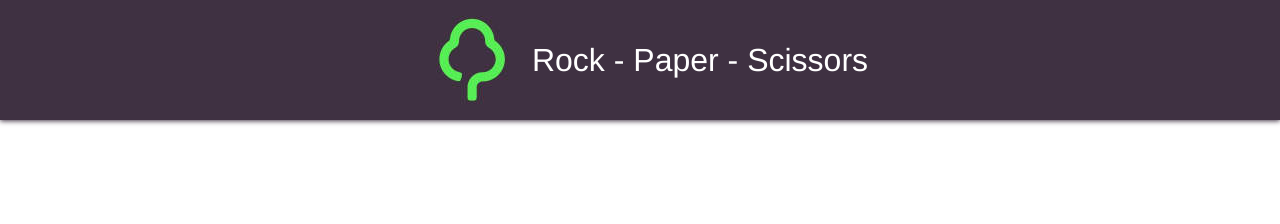
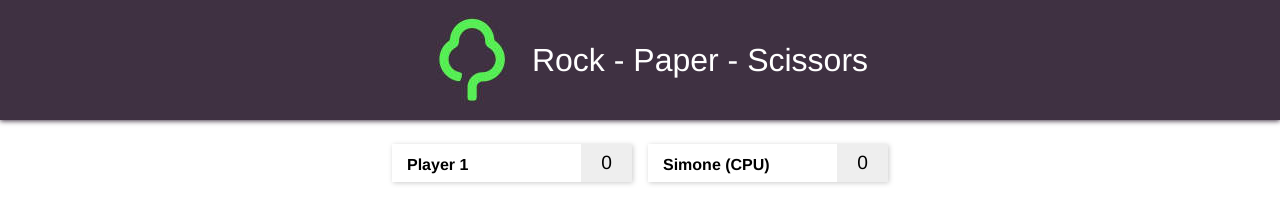
Before and after one commit to DanAlvares/rock-paper-scissors, a website built with webpack: page public/index.html in a window 1280 px wide. Built offline with nearby package versions, Linux system fonts and the light colour scheme.

Commit message:
Add Scoreboard

```diff
--- a/public/index.html
+++ b/public/index.html
@@ -1,15 +1,25 @@
 <!DOCTYPE html>
 <html>
+
 <head>
 	<title>Rock - Paper - Scissors</title>
 	<meta charset="UTF-8" />
 	<meta name="description" content="" />
 	<meta name="viewport" content="width=device-width, initial-scale=1" />
 </head>
+
 <body>
 	<header>
 		<img src="../src/images/logo.jpeg" alt="Gumtree Logo">
 		<h1>Rock - Paper - Scissors</h1>
 	</header>
+	<main class="game">
+		<section class="scoreboard">
+			<div class="player-one"><strong>Player 1</strong> <span class="score">0</span></div>
+			<div class="player-two"><strong>Simone (CPU)</strong> <span class="score">0</span></div>
+		</section>
+
+	</main>
 </body>
+
 </html>
--- a/src/css/_global.scss
+++ b/src/css/_global.scss
@@ -5,3 +5,11 @@ body {
 	margin: 0;
 	font-family: Helvetica, sans-serif;
 }
+main {
+	display: flex;
+	justify-content: center;
+}
+article {
+	display: flex;
+	flex-flow: column;
+}
--- a/src/css/_header.scss
+++ b/src/css/_header.scss
@@ -5,13 +5,13 @@ header {
 	color: #ffffff;
 	display: flex;
 	justify-content: center;
-	margin-bottom: 2rem;
+	margin-bottom: 1rem;
 
 	h1 {
 		font-weight: 100;
     }
 
-    @media(max-width: 414px){
+    @media(max-width: 567px){
         img{
             margin: 5px 10px 5px -12px;
             width: 60px;
--- /dev/null
+++ b/src/css/_scoreboard.scss
@@ -0,0 +1,24 @@
+.scoreboard {
+	display: flex;
+    justify-content: center;
+    flex: 1;
+    flex-flow: wrap;
+
+	&>div  {
+		box-shadow: 1px 1px 5px #ccc;
+		flex: 0 0 240px;
+        padding: 12px 15px 8px;
+        position: relative;
+        margin: .5rem;
+
+		span.score {
+			background-color: #eee;
+			display: block;
+			position: absolute;
+			top: 0;
+			right: 0;
+			padding: 8px 20px;
+			font-size: 1.2rem;
+		}
+	}
+}
--- a/src/css/index.scss
+++ b/src/css/index.scss
@@ -1,2 +1,3 @@
 @import './global.scss';
 @import './header.scss';
+@import './scoreboard.scss';
```
Lines whose indentation alone changed are shown as unchanged.
